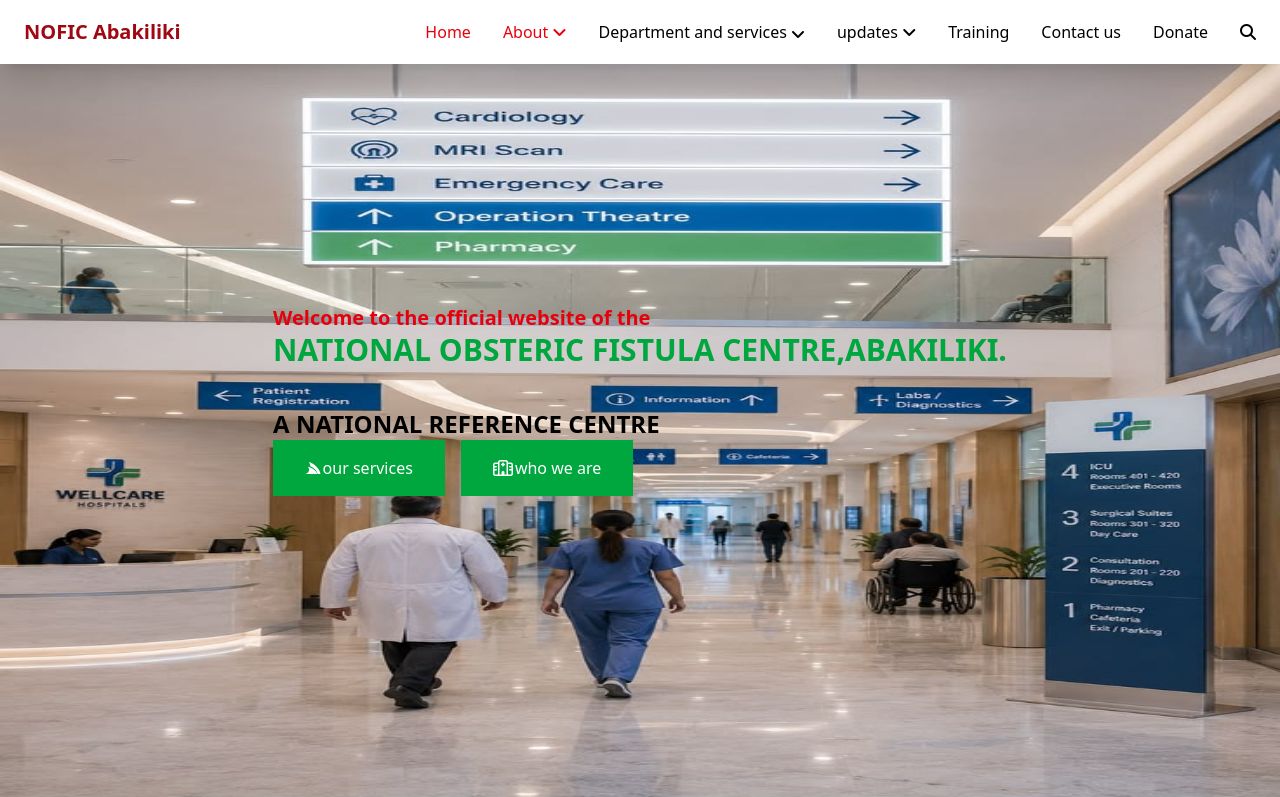
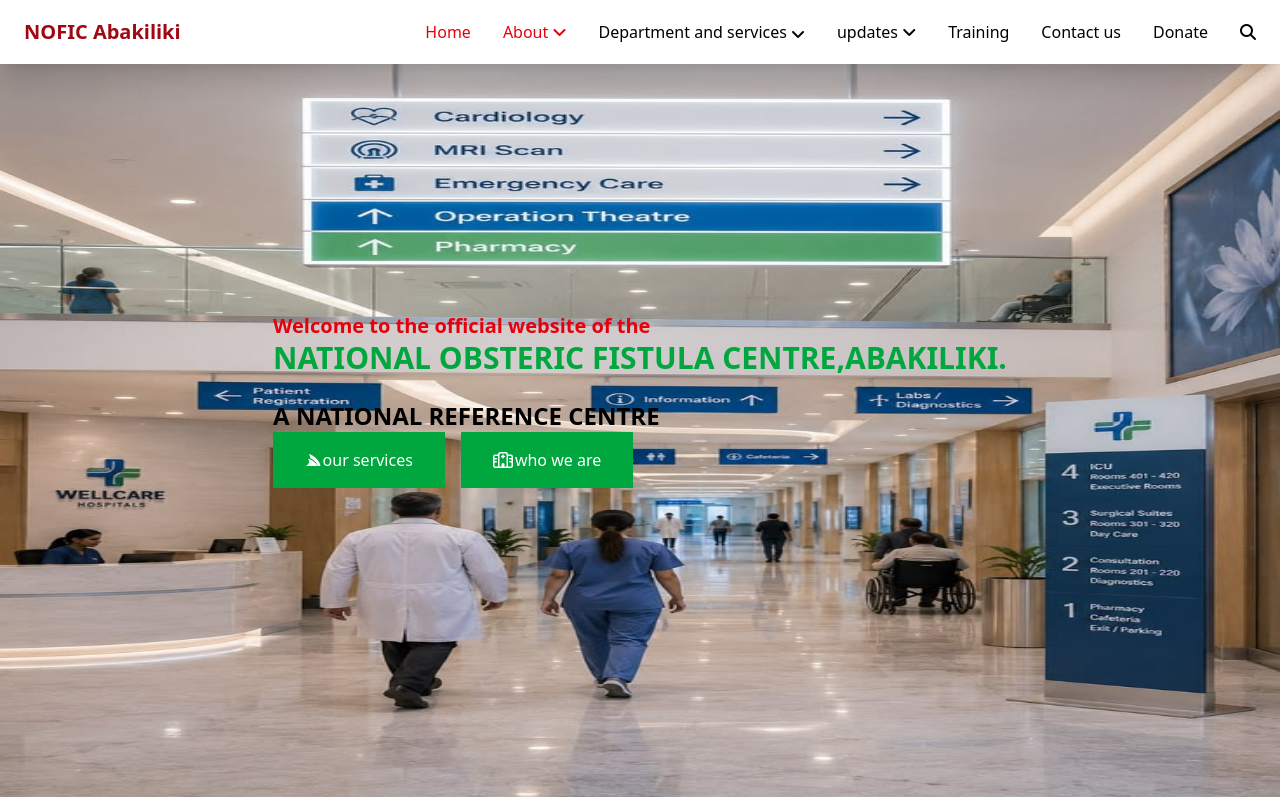
Before and after one commit to Emmanueladimchinaobi/NOFIC-web, a website: page index.html in a window 1280 px wide. Shown: the top 797 px of the page. Drawn offline with Linux system fonts and the light colour scheme.

Commit message:
first commit

```diff
--- a/index.html
+++ b/index.html
@@ -238,13 +238,13 @@
       <h1 class=" text-red-600 font-extrabold text-xl ">Welcome to the official website of the</h1>
       <p class="  text-green-600 font-extrabold  text-3xl  hover:text-white  ">
         NATIONAL OBSTERIC FISTULA CENTRE,ABAKILIKI.</p>
-      <p class="text-black text-2xl mt-10 font-extrabold">A NATIONAL REFERENCE CENTRE</p>
+      <p class="text-black text-2xl mt-6 font-extrabold">A NATIONAL REFERENCE CENTRE</p>
       <div class="flex gap-4">
         <button class="px-8 py-4 bg-green-600 text-white hover:bg-red-500 cursor-pointer flex items-center gap-0.5 ">
           <i class="fa-brands fa-servicestack "></i><a href="./unit.html"> our services</a></button>
         <button id="mytext"
           class="px-8 py-4 bg-green-600 text-white hover:bg-red-500 cursor-pointer flex items-center gap-0.5">
-         <i class="fa-regular fa-hospital"></i><a href="./About.html">who we are</a></button>
+         <i class="fa-regular fa-hospital"></i>who we are</button>
       </div>
     </div>
   </section>
```
Also changed, not shown: src/output.css.
